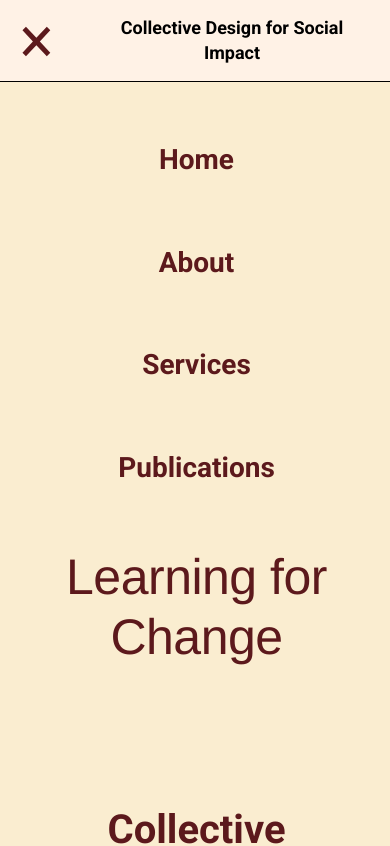
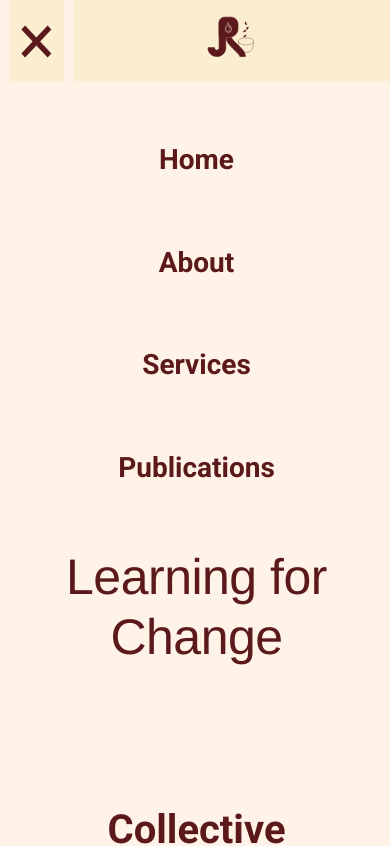
Before and after one commit to rubioj/jr-learning, a React (Vite) app: page /menu-mobile in a window 390 px wide. Shown: the top 846 px of the page. Built offline with nearby package versions, Linux system fonts and the light colour scheme.

Commit message:
modify menu mobile

```diff
--- a/src/components/MenuWithX/MenuWithX.jsx
+++ b/src/components/MenuWithX/MenuWithX.jsx
@@ -16,12 +16,8 @@ export const MenuWithX = ({ iconMenuClassName, divClassName, onMenuClick }) => {
           role="button"
           tabIndex={0}
         />
+ <img className="masthead" alt="Masthead" src="/img/masthead.svg" />
 
-        <div className="masthead">
-          <p className={`text-wrapper ${divClassName}`}>
-            Collective Design for Social Impact
-          </p>
-        </div>
       </div>
     </div>
   );
--- a/src/components/MenuWithX/style.css
+++ b/src/components/MenuWithX/style.css
@@ -4,22 +4,16 @@
   height: 81px;
   position: relative;
   width: 393px;
+  background-color: var(--semantic-background-color-secondary);
 }
 
 .menu-with-x .header {
   align-items: center;
   align-self: stretch;
-  background-color: var(---primitive-color-brand-champagne-duplicate);
-  border: 1px solid;
-  border-color: var(--primitive-color-brand-purple-duplicate);
+  background-color: var(---primitive-color-brand-champagne);
   display: flex;
-  gap: 10px;
+  gap: 0;
   justify-content: center;
-  margin-bottom: -1.00px;
-  margin-left: -1.00px;
-  margin-right: -1.00px;
-  margin-top: -1.00px;
-  padding: 0px 0px 0px 10px;
   position: relative;
   width: 395px;
 }
@@ -27,25 +21,30 @@
 .menu-with-x .icon-menu {
   background-image: url(../../../static/img/icon-x.svg);
   background-size: 100% 100%;
-  height: 51px;
+  height: 81px;
   position: relative;
-  width: 51px;
+  width: 81px;
   cursor: pointer;
-  padding: 10px;
+  padding: 0;
   display: block;
-  background-color: var(--primitive-color-brand-champagne-duplicate);
+  background-color: var(--primitive-color-brand-champagne);
+  border: none;
+  margin: 0;
 }
 
 .menu-with-x .masthead {
   align-items: center;
-  background-color: var(--primitive-color-brand-champagne-duplicate);
+  background-color: var(--primitive-color-brand-champagne);
   display: flex;
-  gap: 10px;
+  gap: 0;
   height: 81px;
   justify-content: center;
-  padding: 15px 10px 19px;
+  padding: 0;
   position: relative;
-  width: 320px;
+  width: 100%;
+  border: none;
+  align-items: center;
+  justify-content: center;
 }
 
 .menu-with-x .text-wrapper {
@@ -62,3 +61,7 @@
   text-align: center;
   width: 265px;
 }
+
+.text-center {
+  text-align: center;
+}
--- a/src/screens/HomeMobile/HomeMobile.jsx
+++ b/src/screens/HomeMobile/HomeMobile.jsx
@@ -37,7 +37,7 @@ export const HomeMobile = () => {
 
           <div className="div">
           <span className="text-wrapper-company-name">
-                JR Learning Labs: Leaders in Technology and AI-Based Learning
+              Leaders in Technology and AI-Based Learning
               </span>
             <p className="heading-1">
             a collaborative space that creates transformative learning
--- a/src/screens/MenuMobile/style.css
+++ b/src/screens/MenuMobile/style.css
@@ -1,6 +1,6 @@
 .menu-mobile {
   align-items: center;
-  background-color: var(--semantic-background-color-primary);
+  background-color: var(--semantic-background-color-secondary);
   display: flex;
   flex-direction: column;
   gap: 56px;
```
Also changed, not shown: 4 other files (tests, documents, lock files or other folders).
